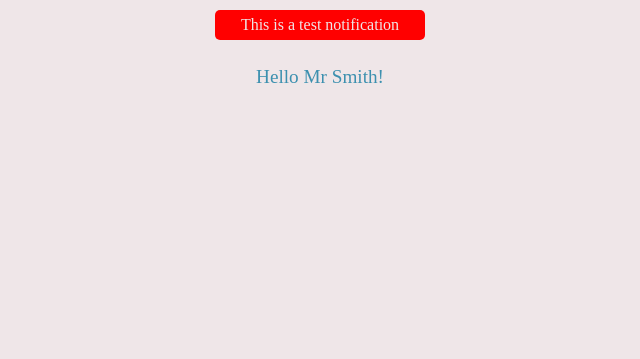
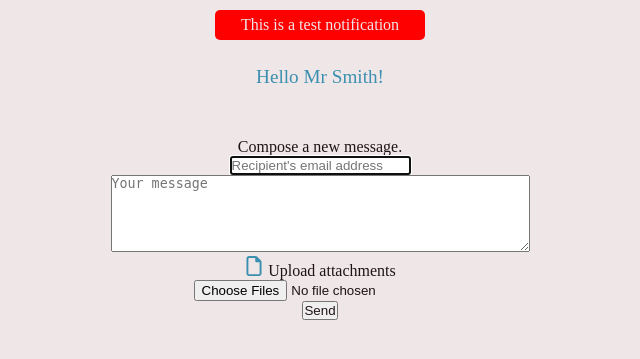
Before and after one commit to LukeNeedle/Secure-messaging, a Flask app: page /messages/compose in a window 1280 px wide. Shown: the part 52-411 px from the top of the page, without its empty margins (320-960 px from the left). Run offline with Flask 2, Linux system fonts and the light colour scheme; a user stored in the database is signed in.

Commit message:
Compose message html

```diff
--- a/templates/compose.html
+++ b/templates/compose.html
@@ -7,4 +7,35 @@
     Hello {{current_user.title}} {{current_user.lname}}!
 </p>
 
+<div class="compose">
+    <p class="title">
+        Compose a new message.
+    </p>
+    <form class="compose-message" method="POST" action="{{url_for('messages_compose')}}">
+        <div id="recipient">
+            <input type="email" name="recipient" placeholder="Recipient's email address" autofocus="" required>
+        </div>
+        <div id="message">
+            <textarea name="message" placeholder="Your message" cols="50" rows="5" required></textarea>
+        </div>
+        <div id="upload-attachments">
+            <span>
+                <picture>
+                    <source
+                    srcset="/static/icons/file_dark.svg"
+                    media="(prefers-color-scheme: dark)"
+                    />
+                    <img width="20" height="20" src="/static/icons/file.svg"/>
+                </picture>
+                Upload attachments
+            </span>
+            <br>
+            <input type="file" name="attachments" multiple=""/>
+        </div>
+        <div id="submit">
+            <button>Send</button>
+        </div>
+    </form>
+</div>
+
 {% endblock %}
```
